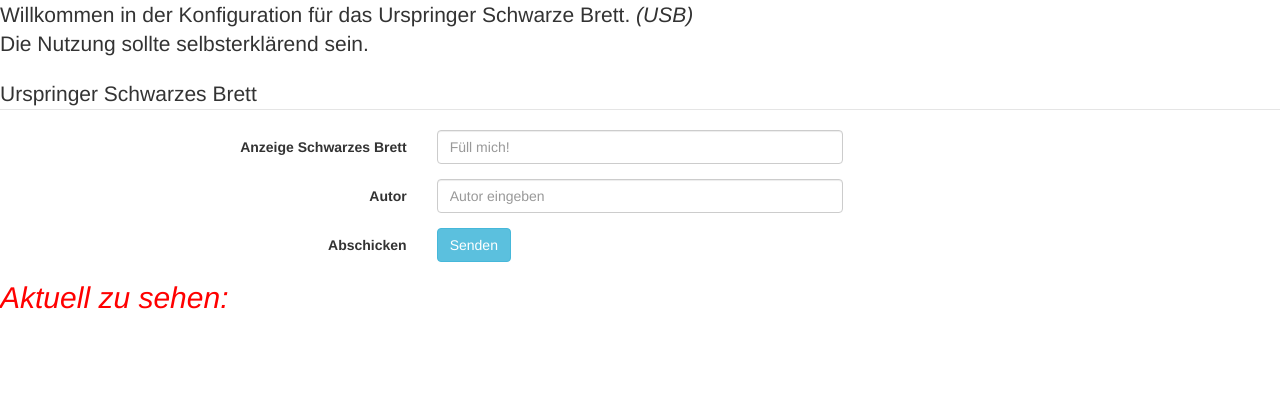
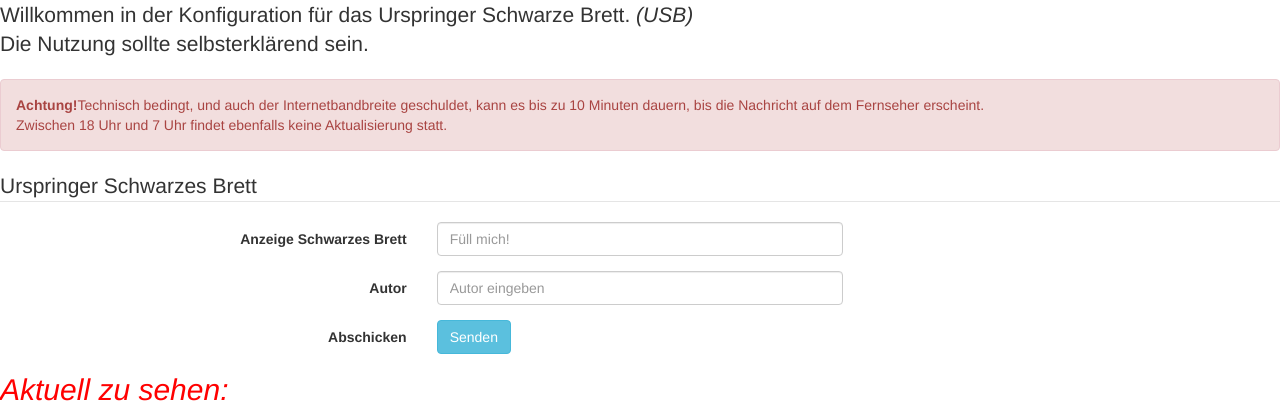
Before and after one commit to hwshws/pi-on-screen, a PHP site: page /form.php in a window 1280 px wide. Shown: the top 420 px of the page. Run offline with PHP 8.4, Linux system fonts and the light colour scheme.

Commit message:
Backend V 1.0.1
Benutzungshinweise

```diff
--- a/html/form.php
+++ b/html/form.php
@@ -16,7 +16,8 @@
     <p class="lead">Willkommen in der Konfiguration für das Urspringer Schwarze Brett. <i>(USB)</i><br>
     Die Nutzung sollte selbsterklärend sein.</p>
 
-
+<div class="alert alert-danger" role="alert"><b>Achtung!</b>Technisch bedingt, und auch der Internetbandbreite geschuldet, kann es bis zu 10 Minuten dauern, bis die Nachricht auf dem
+Fernseher erscheint. <br> Zwischen 18 Uhr und 7 Uhr findet ebenfalls keine Aktualisierung statt.</div>
 <form class="form-horizontal" method="post" action="ausw.php">
 <fieldset>
 
```
